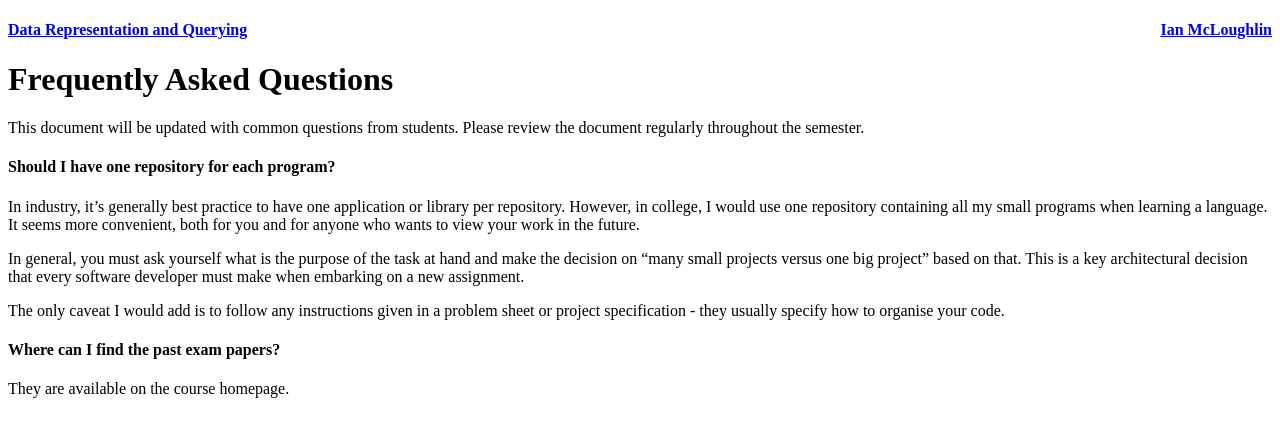
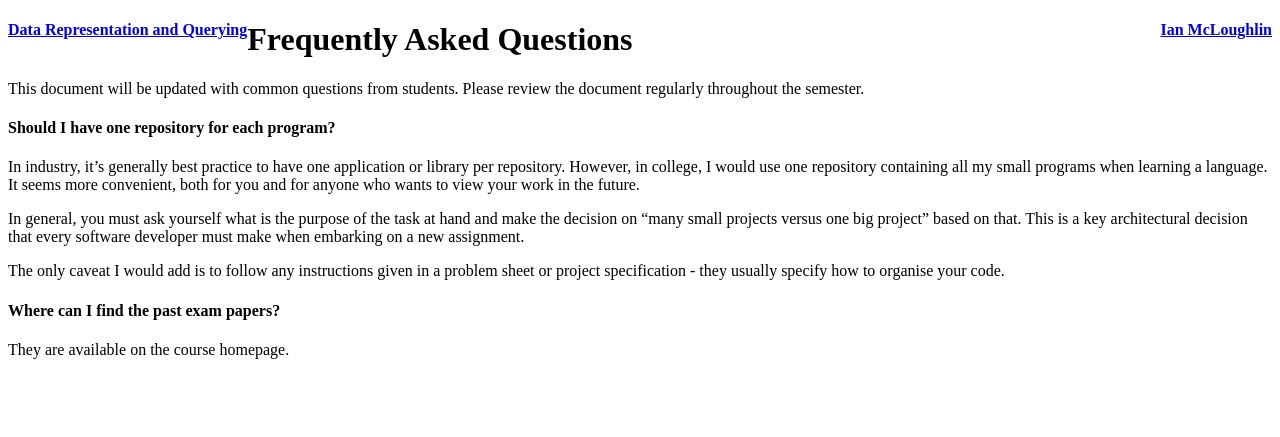
Before and after one commit to data-representation/data-representation.github.io, a Jekyll site: the page built from notes/faq.md, in a window 1280 px wide. Shown: the top 437 px of the page. Built offline with Jekyll 4.4.1, drawn with Linux system fonts in a browser that asks for light colours; our own code applies the rules of GitHub Pages for plain Markdown files; comment, search, counter and statistics services are not loaded.

Commit message:
Update default.html

```diff
--- a/_layouts/default.html
+++ b/_layouts/default.html
@@ -10,9 +10,9 @@
   <body>
     <div class="container-lg px-3 my-5 markdown-body">
       {% if site.title and site.title != page.title %}
-        <h4 class="sitetitle">
-          <a href="{{ "/" | absolute_url }}">{{ site.title }}</a>
-          <a class="ianmcl" href="https://ianmcloughlin.github.io">Ian McLoughlin</a>
+        <h4 style="width: 100%">
+          <a style="float:left" href="{{ "/" | absolute_url }}">{{ site.title }}</a>
+          <a style="float:right" href="https://ianmcloughlin.github.io">Ian McLoughlin</a>
         </h4>
       {% endif %}
 
```
